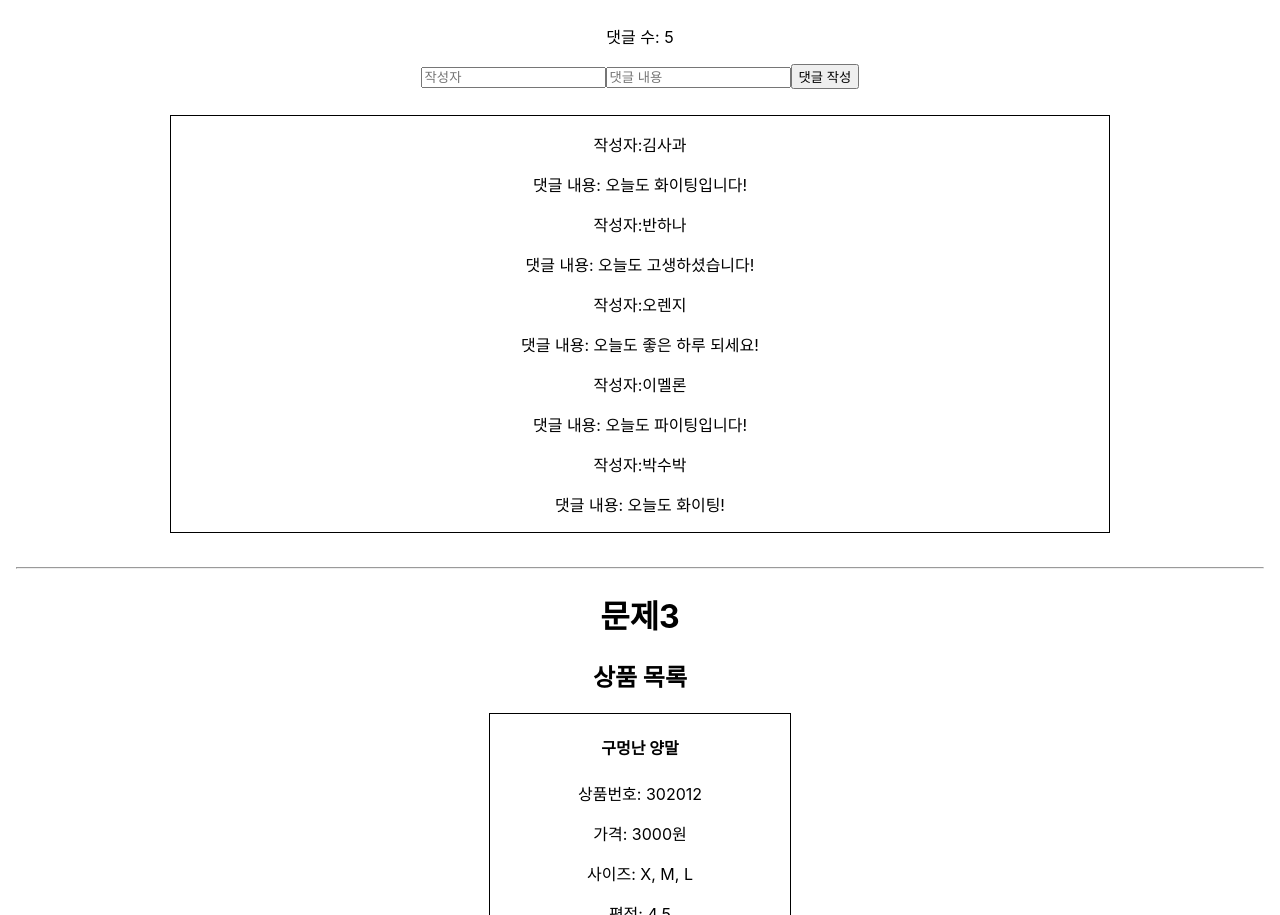
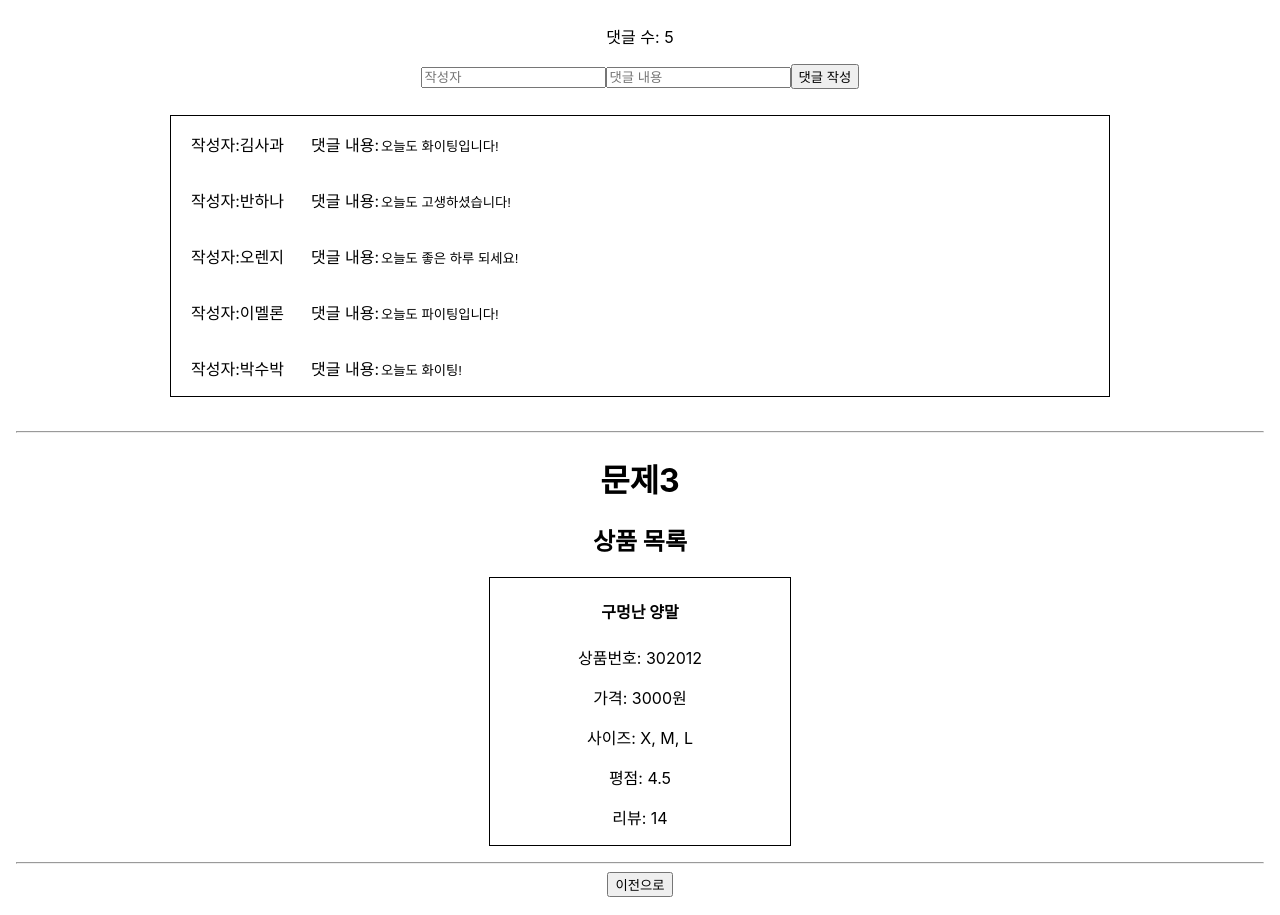
Before and after one commit to FrontTeam2/React_study, a React (Create React App) app: page /state in a window 1280 px wide. Shown: the part 1857-2772 px from the top of the page. Built offline with nearby package versions, Linux system fonts and the light colour scheme.

Commit message:
state2 문제풀이 중...
수정과 삭제 함수 진행중

```diff
--- a/src/components/2.state/comment.js
+++ b/src/components/2.state/comment.js
@@ -1,12 +1,40 @@
 import styled from "styled-components";
+import { useState, useRef } from "react";
 
 function Comment(props) {
-    const { commentList } = props;
+    const { commentList, setIsCommentList } = props;
     console.log(props);
+
+    const [setContent, setIsContent] = useState();
+    const [isControl, isSetControl] = useState(false);
+    const contentRef = useRef(null);
+    const saveRef = useRef(null);
+
+    const inputContent = (e) => {
+        setIsContent(e.target.value);
+    };
+
+    const commentModify = () => {
+        // isSetControl((prev) => !prev);
+        // 1. 수정 & 저장 텍스트 각각 전환시키기
+        // 2. 이너텍스트에 따라 readOnly 속성의 변화 (state)
+
+        setIsCommentList([...commentList]);
+        if ((saveRef.current.innerText = "저장")) {
+            contentRef.current.readOnly = false;
+        } else if ((saveRef.current.innerText = "수정")) {
+            contentRef.current.readOnly = true;
+        }
+    };
+    const commentDelete = (comment) => {
+        const myList = [...commentList];
+        const modiList = myList.filter((item) => item.id !== comment.id);
+        setIsCommentList(modiList);
+    };
 
     return (
         <S.CommentItem>
-            {commentList.map((comment) => {
+            {commentList.map((comment, index) => {
                 return (
                     <div>
                         <p>
@@ -14,8 +42,24 @@ function Comment(props) {
                             <span>{comment.User.nickname}</span>
                         </p>
                         <p>
-                            댓글 내용: <span>{comment.content}</span>
+                            댓글 내용:
+                            <input
+                                ref={contentRef}
+                                defaultValue={comment.content}
+                                readOnly={true}
+                                onChange={inputContent}
+                            />
                         </p>
+                        {comment.myComment && (
+                            <div>
+                                <button ref={saveRef} onClick={commentModify}>
+                                    {!isControl ? "수정" : "저장"}
+                                </button>
+                                <button onClick={() => commentDelete(comment)}>
+                                    삭제
+                                </button>
+                            </div>
+                        )}
                     </div>
                 );
             })}
@@ -25,8 +69,34 @@ function Comment(props) {
 export default Comment;
 
 const CommentItem = styled.li`
+    padding-left: 20px;
     border: 1px solid #000;
     margin: 10px;
+
+    & > div {
+        display: flex;
+        justify-content: left;
+        align-items: center;
+        text-align: left;
+    }
+
+    & > div > P:first-child {
+        width: 110px;
+        margin-right: 10px;
+    }
+
+    & > div > p:nth-child(2) {
+        margin-right: 20px;
+    }
+
+    & > div > p:nth-child(2) > input {
+        outline: none;
+        border: none;
+    }
+
+    & > div > div > button {
+        margin-right: 5px;
+    }
 `;
 
 const S = {
--- a/src/hooks/2.state/state2.js
+++ b/src/hooks/2.state/state2.js
@@ -62,10 +62,18 @@ function State2() {
             },
         ],
     });
+    const newPost = post.Comments.map((item) => {
+        const id_sub = {
+            ...item,
+            id: Math.floor(Math.random() * 100000),
+        };
+        return id_sub;
+    });
+
     const [setAuthor, setIsAuthor] = useState();
     const [setComments, setIsComments] = useState();
-    const [setCommentList, setIsCommentList] = useState(post.Comments);
-
+    const [setCommentList, setIsCommentList] = useState(newPost);
+    console.log(newPost);
     const inputAuthor = (e) => {
         setIsAuthor(e.target.value);
     };
@@ -78,8 +86,10 @@ function State2() {
         const newObj = {
             User: { nickname: `${setAuthor}` },
             content: `${setComments}`,
-            myComment: false,
+            myComment: true,
+            id: Math.floor(Math.random() * 100000),
         };
+        console.log(newObj);
         setIsCommentList([...setCommentList, newObj]);
         setIsAuthor("");
         setIsComments("");
@@ -120,7 +130,10 @@ function State2() {
                 <button onClick={onAddComments}>댓글 작성</button>
             </div>
             <S.CommentList>
-                <Comment commentList={setCommentList} />
+                <Comment
+                    commentList={setCommentList}
+                    setIsCommentList={setIsCommentList}
+                />
             </S.CommentList>
         </S.Wrapper>
     );
```
Also changed, not shown: src/__mock__/products.json (indentation only), src/hooks/2.state/state3.js (indentation only).
